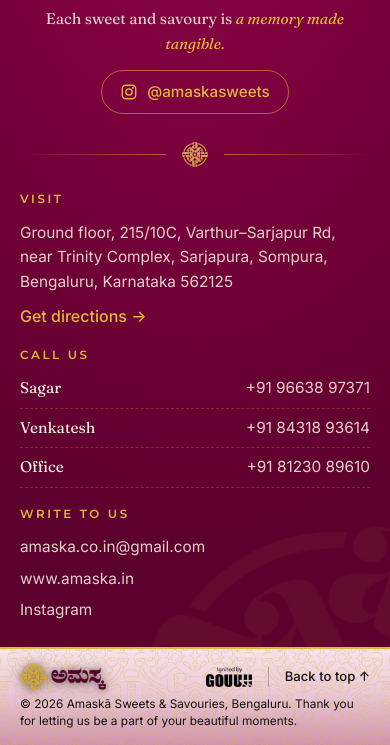
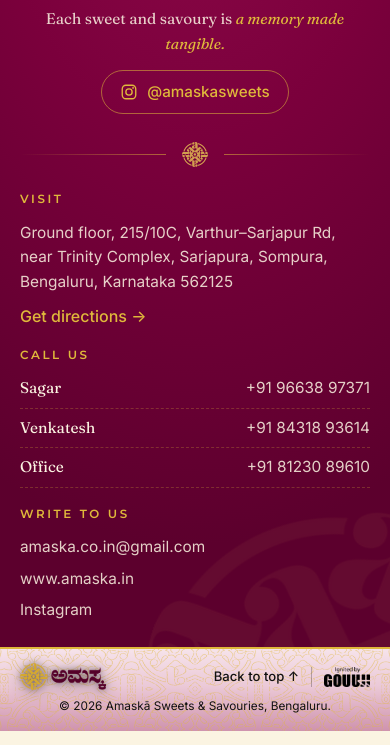
Before and after one commit to teraitdev-hub/amaska-sweets, a plain HTML site: page index.html in a window 390 px wide. Shown: the part 7481-8226 px from the top of the page. Drawn offline with Linux system fonts and the light colour scheme.

Commit message:
Add files via upload

```diff
--- a/index.html
+++ b/index.html
@@ -402,6 +402,15 @@
 footer.site-foot .foot-base .foot-credit { border-right-color: rgba(0,0,0,.25); }
 
 @media (max-width: 700px) { footer.site-foot .foot-base .fpat { background-size: auto 150px; } }
+@media (max-width: 560px) {
+  footer.site-foot .foot-base { gap: 8px 12px; }
+  footer.site-foot .foot-base .foot-end { display: contents; }
+  footer.site-foot .foot-base .kn { order: 1; }
+  footer.site-foot .foot-base .foot-top { order: 2; margin-left: auto; }
+  footer.site-foot .foot-base .foot-credit { order: 3; border-right: 0; padding-right: 0; border-left: 1px solid rgba(0,0,0,.25); padding-left: 12px; }
+  footer.site-foot .foot-base > span { order: 4; flex-basis: 100%; text-align: center; white-space: nowrap; font-size: .74rem; }
+  footer.site-foot .foot-base .fb-ty { display: none; }
+}
 @media (max-width: 960px) { .foot-cols { grid-template-columns: 1fr 1fr; } .foot-cols > div:first-child { grid-column: 1 / -1; } }
 @media (max-width: 560px) { .foot-cols { grid-template-columns: 1fr; gap: 20px; } .foot-base { flex-direction: column; align-items: flex-start; } }
 @media (prefers-reduced-motion: reduce) { .foot-water, .foot-mark { animation: none; } }
@@ -723,7 +732,7 @@
     </div>
     <div class="foot-base"><div class="fpat" aria-hidden="true"></div>
       <img class="kn" src="assets/logo-kannada-dark.png" alt="Amaskā in Kannada" width="500" height="158">
-      <span>© <span id="yr">2026</span> Amaskā Sweets &amp; Savouries, Bengaluru. Thank you for letting us be a part of your beautiful moments.</span>
+      <span>© <span id="yr">2026</span> Amaskā Sweets &amp; Savouries, Bengaluru.<span class="fb-ty"> Thank you for letting us be a part of your beautiful moments.</span></span>
       <div class="foot-end"><a class="foot-credit" href="https://www.gouuji.com" target="_blank" rel="noopener" aria-label="Ignited by Gouuji"><img src="assets/gouuji-black.png" alt="Ignited by Gouuji" width="460" height="200"></a><a class="foot-top" href="#top">Back to top ↑</a></div>
     </div>
   </div>
```
